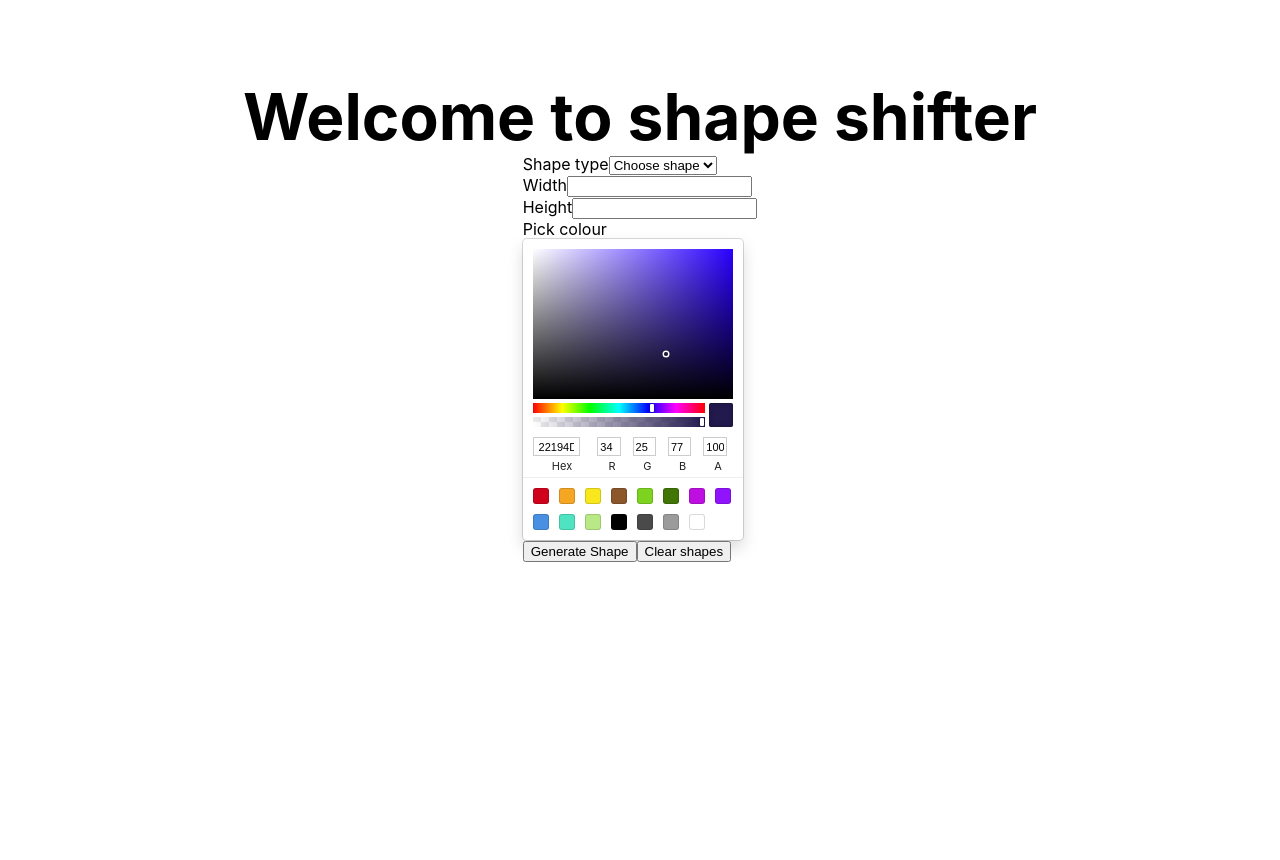
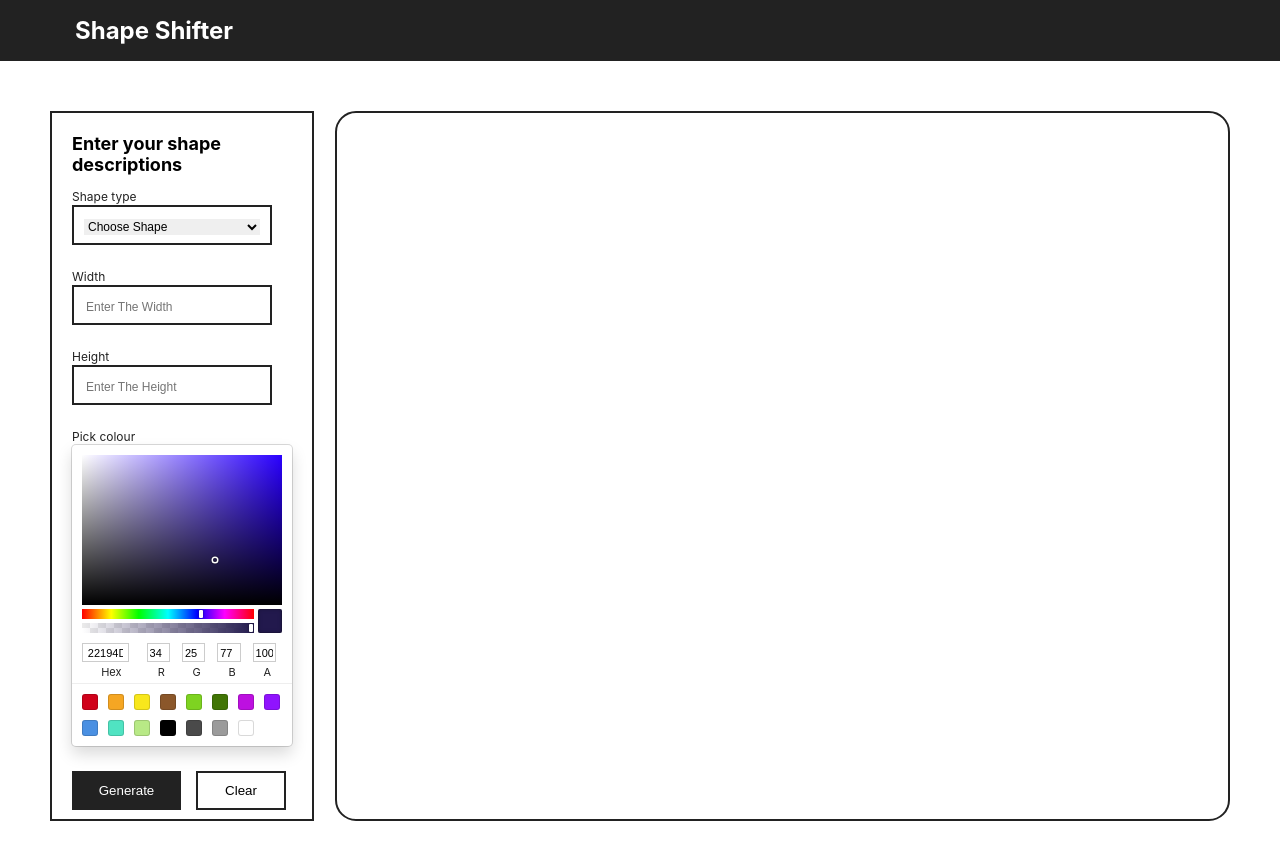
Before and after one commit to mayomi1/shapeshifter, a Next.js app: page / in a window 1280 px wide. Shown: the top 860 px of the page. Before the commit the page ends 800 px from the top, so only its background shows below. Built offline with nearby package versions, Linux system fonts and the light colour scheme.

Commit message:
add styles

```diff
--- /dev/null
+++ b/next.config.js
@@ -0,0 +1,7 @@
+const path = require('path')
+
+module.exports = {
+    sassOptions: {
+        includePaths: [path.join(__dirname, 'styles')],
+    },
+}
--- /dev/null
+++ b/src/components/Header/header.module.scss
@@ -0,0 +1,14 @@
+.header {
+  display: flex;
+  width: 100%;
+  background-color: #222222;
+  padding-left: 75px;
+
+  h1 {
+    font-style: normal;
+    font-weight: bold;
+    font-size: 24px;
+    color: #FFFFFF;
+    text-transform: capitalize;
+  }
+}
--- /dev/null
+++ b/src/components/Header/index.tsx
@@ -0,0 +1,14 @@
+import React from 'react';
+import styles from './header.module.scss';
+
+const Header: React.FC<{}> = () => {
+  return (
+    <div className={styles.header}>
+      <h1>
+        shape shifter
+      </h1>
+    </div>
+  )
+};
+
+export default Header;
--- a/src/containers/shapeShifter/index.tsx
+++ b/src/containers/shapeShifter/index.tsx
@@ -2,10 +2,12 @@ import React, { useState } from "react";
 import Head from 'next/head';
 import { SketchPicker } from 'react-color';
 
-import styles from '../../styles/Home.module.css'
+import styles from './shapeShifter.module.scss';
 import { SHAPES, storageKeys } from "../../constant";
 import { useFormSubmission } from "../../lib/useForm";
 import { Shape } from "../../components/Shapes";
+import Header from "../../components/Header";
+import {composeClasses} from "../../lib/utils";
 
 let savedShaped;
 
@@ -14,15 +16,38 @@ if (typeof window !== "undefined") {
 }
 
 const Home: React.FC<{}> = () => {
-  const [selectedColor, setSelectedColor] = useState<string>();
-  const [generatedShapes, setGeneratedShapes] = useState([]);
 
   const theShapes = savedShaped && JSON.parse(savedShaped) || [];
+  return (
+    <>
+      <div className={styles.container}>
+        <Head>
+          <title>Shape shifter</title>
+          <link rel="icon" href="/favicon.ico" />
+        </Head>
+
+        <main className={styles.main}>
+          <Header />
+
+          <section className={styles.content}>
+            <ShapeDescription theShapes={theShapes} />
+            <ShapeView theShapes={theShapes} />
+          </section>
+        </main>
+      </div>
+    </>
+  )
+};
+
+const ShapeDescription: React.FC<{theShapes: any}> = ({theShapes}) => {
+  const [selectedColor, setSelectedColor] = useState<string>();
 
   const generateShape = (payload) => {
+    const generatedShapes = [];
     generatedShapes.push({
       shape: payload.shape, width: payload.width, height: payload.height, color: selectedColor
-    })
+    });
+
     const toSave = generatedShapes.concat(theShapes)
     window.localStorage.setItem(storageKeys.shapes, JSON.stringify(toSave));
 
@@ -37,24 +62,17 @@ const Home: React.FC<{}> = () => {
   const {submit} = useFormSubmission();
 
   return (
-    <>
-      <div className={styles.container}>
-        <Head>
-          <title>Shape shifter</title>
-          <link rel="icon" href="/favicon.ico" />
-        </Head>
+    <div className={styles.shapeDescriptions}>
+      <h3>Enter your shape descriptions</h3>
 
-        <main className={styles.main}>
-          <h1 className={styles.title}>
-            Welcome to shape shifter
-          </h1>
-
-          <form onSubmit={(e) => submit(e, (payload) => generateShape(payload))}
+      <form
+        onSubmit={(e) => submit(e, (payload) => generateShape(payload))}
         onReset={() => clearShape()}
       >
         <div>
           <div>
-                <label>Shape type</label>
+            <label className={styles.label}>Shape type</label>
+            <div className={styles.selectionInput}>
               <select name='shape'>
                 <option value='Choose shape'>Choose shape</option>
                 {
@@ -64,33 +82,44 @@ const Home: React.FC<{}> = () => {
                 }
               </select>
             </div>
-
-              <div>
-                <label>Width</label>
-                <input name='width' />
           </div>
 
           <div>
-                <label>Height</label>
-                <input name='height' />
+            <label className={styles.label}>Width</label>
+            <div className={styles.selectionInput}>
+              <input name='width' placeholder='enter the width' />
+            </div>
           </div>
 
           <div>
-                <label>Pick colour</label>
+            <label className={styles.label}>Height</label>
+            <div className={styles.selectionInput}>
+              <input name='height' placeholder='enter the height'/>
+            </div>
+          </div>
+
+          <div>
+            <label className={styles.label}>Pick colour</label>
             <SketchPicker
               color={selectedColor}
               onChangeComplete={(selectedColor) => setSelectedColor(selectedColor.hex)}
             />
           </div>
 
-              <button type='submit'>Generate Shape</button>
-              <button type='reset'>Clear shapes</button>
+          <div className={styles.btnWrapper}>
+            <button type='submit' className={composeClasses(styles.primaryBtn, styles.marginRight10)}>Generate</button>
+            <button type='reset' className={styles.secondaryBtn}>Clear</button>
+          </div>
         </div>
       </form>
 
+    </div>
+  )
+}
 
-          {/*show shape*/}
-          <div>
+const ShapeView: React.FC<{theShapes: any}> = ({theShapes}) => {
+  return (
+    <div className={styles.shapeView}>
       {
         Array.isArray(theShapes) && theShapes?.map((generatedShape: any, i) => (
           <Shape
@@ -102,9 +131,6 @@ const Home: React.FC<{}> = () => {
         ))
       }
     </div>
-        </main>
-      </div>
-    </>
   )
 }
 
--- /dev/null
+++ b/src/containers/shapeShifter/shapeShifter.module.scss
@@ -0,0 +1,83 @@
+.container {
+  display: flex;
+  flex-direction: column;
+  width: 100%;
+}
+
+.content {
+  display: flex;
+  justify-content: space-between;
+  margin: 50px 50px
+}
+
+.shapeDescriptions {
+  display: flex;
+  flex-direction: column;
+  border: 2px #222222 solid;
+  height: 710px;
+  padding: 20px;
+
+  h3 {
+    margin: 0 0 10px 0;
+    font-size: 18px;
+  }
+}
+
+.shapeView {
+  overflow: auto;
+  border: 2px #222222 solid;
+  border-radius: 21px;
+  display: flex;
+  flex-direction: column;
+  width: 100%;
+  margin-left: 21px;
+}
+
+.selectionInput {
+  margin: 0 20px 20px 0;
+  width: 200px;
+  height: 40px;
+  padding: 8px 10px;
+  background: #fff;
+  border: 2px solid #222222;
+  box-sizing: border-box;
+
+  select, input {
+    border: none;
+    width: 100%;
+    font-size: 12px;
+    text-transform: capitalize;
+    outline: none;
+  }
+}
+
+.label {
+  font-size: 12px;
+  font-weight: normal;
+  color: #222222;
+  padding-bottom: 3px;
+}
+
+.btnWrapper {
+  margin-top: 25px;
+  display: flex;
+}
+
+.marginRight10 {
+  margin-right: 15px;
+}
+
+.primaryBtn {
+  background: #222222;
+  width: 109px;
+  height: 39px;
+  border: none;
+  color: #ffffff;
+}
+
+.secondaryBtn {
+  width: 90px;
+  height: 39px;
+  border: 2px solid #222222;
+  background-color: #ffffff;
+}
--- /dev/null
+++ b/src/lib/utils.ts
@@ -0,0 +1,3 @@
+export const composeClasses = (...styles: (string | boolean | undefined)[]): string => styles
+  .filter(item => item)
+  .join(' ');
```
Also changed, not shown: tsconfig.json (+7 -1 lines), next-env.d.ts. Lines whose indentation alone changed are shown as unchanged.
